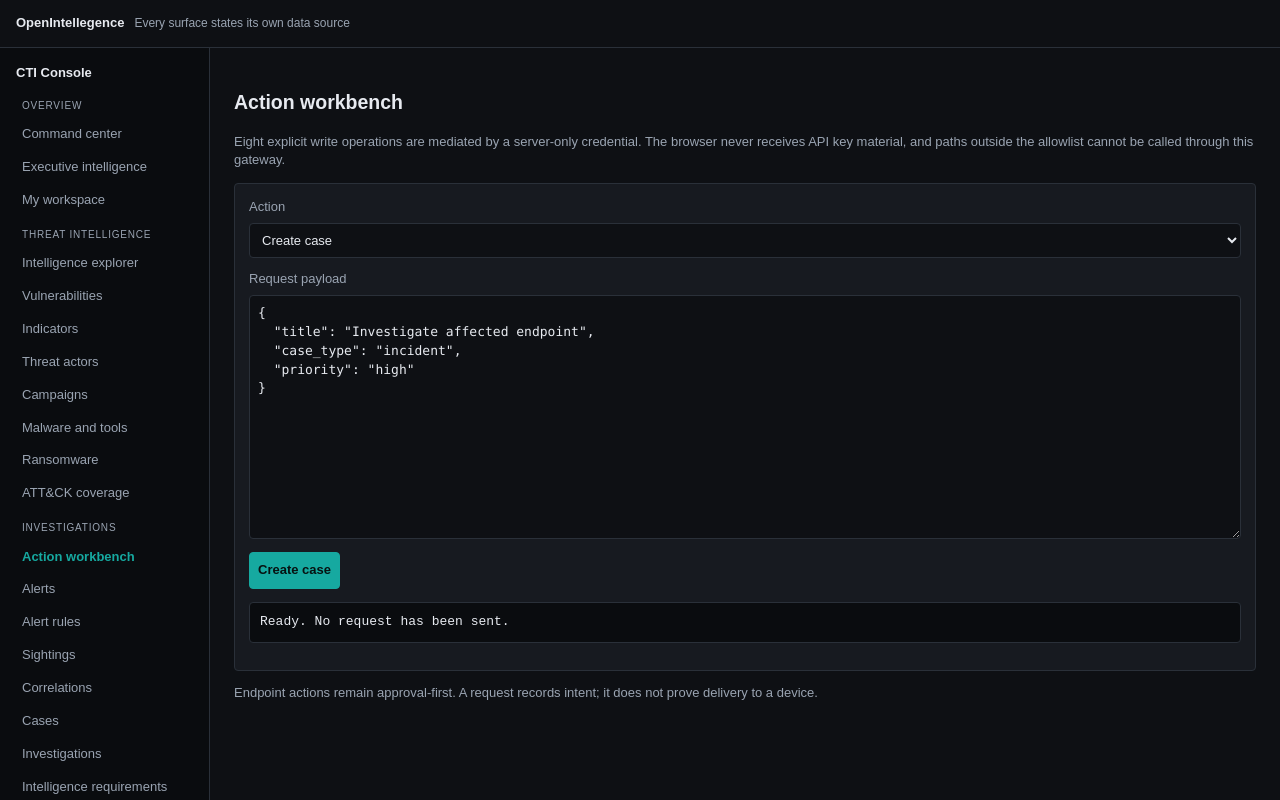
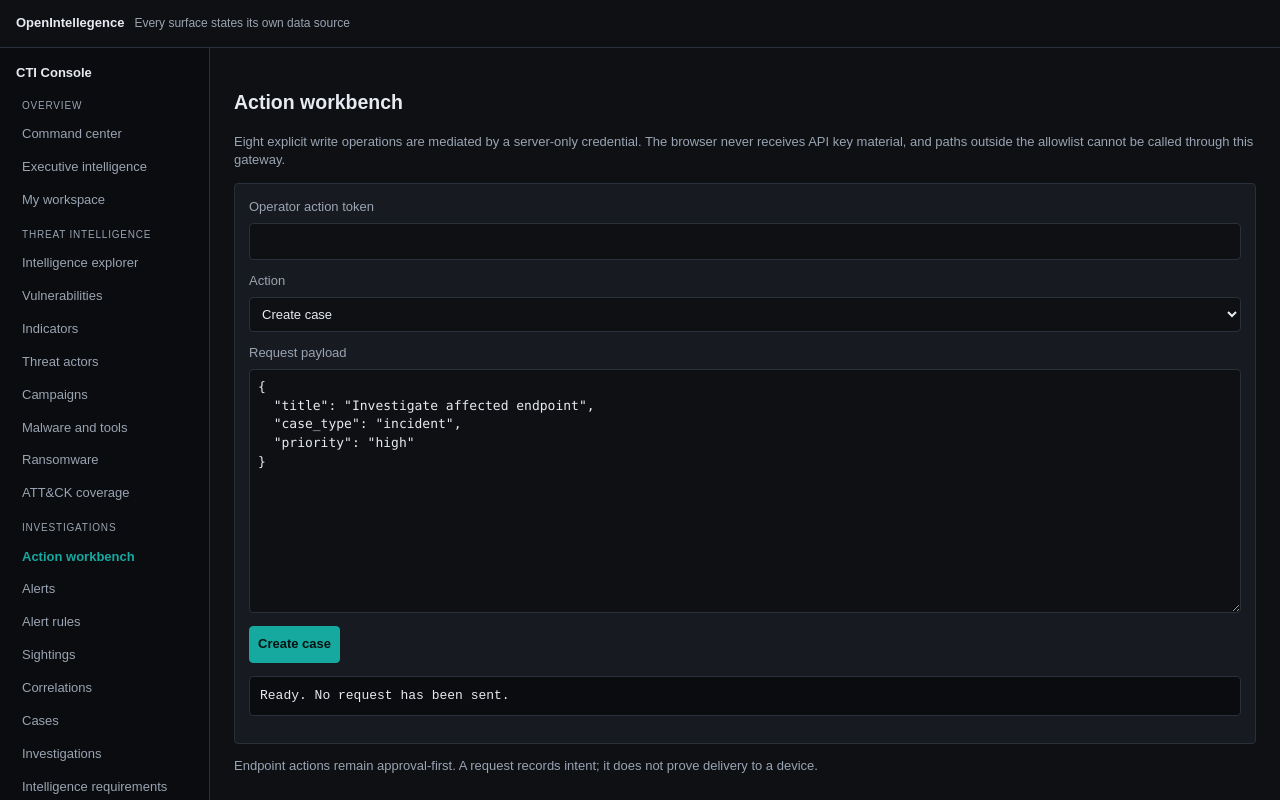
Before and after one commit to stmarya/OpenIntellegence, a Next.js app in the folder frontend/: page /actions in a window 1280 px wide. Shown: the top 800 px of the page. Built offline with nearby package versions, Linux system fonts and the light colour scheme.

Commit message:
fix(console): require a separate operator token for write actions

```diff
--- a/frontend/src/app/api/actions/route.ts
+++ b/frontend/src/app/api/actions/route.ts
@@ -1,49 +1,17 @@
+import { timingSafeEqual } from 'node:crypto';
 import { NextRequest, NextResponse } from 'next/server';
-
-const BASE_URL = process.env.API_BASE_URL;
-const SERVICE_KEY = process.env.API_SERVICE_KEY;
-
-const ACTIONS: Record<string, { method: 'POST'; path: (id?: string) => string }> = {
-  create_case: { method: 'POST', path: () => '/cases' },
-  create_investigation: { method: 'POST', path: () => '/investigations' },
-  create_alert_rule: { method: 'POST', path: () => '/alert-rules' },
-  acknowledge_alert: { method: 'POST', path: (id) => `/alerts/${encodeURIComponent(id ?? '')}/acknowledge` },
-  trigger_ingest: { method: 'POST', path: (id) => `/ingest/${encodeURIComponent(id ?? '')}/run` },
-  generate_report: { method: 'POST', path: () => '/reports/generate' },
-  create_endpoint_intent: { method: 'POST', path: () => '/endpoint-intents' },
-  create_api_key: { method: 'POST', path: () => '/api-keys' },
-};
-
-export async function POST(request: NextRequest) {
-  if (!BASE_URL || !/^https?:\/\//.test(BASE_URL) || !SERVICE_KEY) {
-    return NextResponse.json(
-      { error: 'Write gateway is unavailable. Configure absolute API_BASE_URL and server-only API_SERVICE_KEY.' },
-      { status: 503 },
-    );
-  }
-  let input: { action?: string; id?: string; payload?: unknown };
-  try {
-    input = await request.json();
-  } catch {
-    return NextResponse.json({ error: 'Request body must be JSON.' }, { status: 400 });
-  }
-  const operation = input.action ? ACTIONS[input.action] : undefined;
-  if (!operation) return NextResponse.json({ error: 'Action is not allowlisted.' }, { status: 422 });
-  if ((input.action === 'acknowledge_alert' || input.action === 'trigger_ingest') && !input.id) {
-    return NextResponse.json({ error: 'This action requires a target id.' }, { status: 422 });
-  }
-  try {
-    const upstream = await fetch(`${BASE_URL}${operation.path(input.id)}`, {
-      method: operation.method,
-      headers: { 'Content-Type': 'application/json', Accept: 'application/json', 'X-API-Key': SERVICE_KEY },
-      body: JSON.stringify(input.payload ?? {}),
-      cache: 'no-store',
-    });
-    const text = await upstream.text();
-    let body: unknown = null;
-    try { body = text ? JSON.parse(text) : null; } catch { body = { message: 'Upstream returned non-JSON content.' }; }
-    return NextResponse.json(body, { status: upstream.status });
-  } catch {
-    return NextResponse.json({ error: 'The intelligence API could not be reached.' }, { status: 502 });
-  }
+const BASE_URL=process.env.API_BASE_URL; const SERVICE_KEY=process.env.API_SERVICE_KEY; const ACTION_TOKEN=process.env.CONSOLE_ACTION_TOKEN;
+const ACTIONS:Record<string,{path:(id?:string)=>string}>={create_case:{path:()=>'/cases'},create_investigation:{path:()=>'/investigations'},create_alert_rule:{path:()=>'/alert-rules'},acknowledge_alert:{path:(id)=>`/alerts/${encodeURIComponent(id??'')}/acknowledge`},trigger_ingest:{path:(id)=>`/ingest/${encodeURIComponent(id??'')}/run`},generate_report:{path:()=>'/reports/generate'},create_endpoint_intent:{path:()=>'/endpoint-intents'},create_api_key:{path:()=>'/api-keys'}};
+function authorised(presented:string|null):boolean{
+  if(!presented||!ACTION_TOKEN)return false; const a=Buffer.from(presented); const b=Buffer.from(ACTION_TOKEN); return a.length===b.length&&timingSafeEqual(a,b);
 }
+export async function POST(request:NextRequest){
+  if(!BASE_URL||!/^https?:\/\//.test(BASE_URL)||!SERVICE_KEY||!ACTION_TOKEN)return NextResponse.json({error:'Write gateway is disabled until API_BASE_URL, API_SERVICE_KEY, and CONSOLE_ACTION_TOKEN are configured.'},{status:503});
+  if(!authorised(request.headers.get('X-Console-Action-Token')))return NextResponse.json({error:'Operator authorisation failed.'},{status:401});
+  const origin=request.headers.get('origin'); if(origin&&origin!==request.nextUrl.origin)return NextResponse.json({error:'Cross-origin write requests are rejected.'},{status:403});
+  let input:{action?:string;id?:string;payload?:unknown}; try{input=await request.json();}catch{return NextResponse.json({error:'Request body must be JSON.'},{status:400});}
+  const operation=input.action?ACTIONS[input.action]:undefined; if(!operation)return NextResponse.json({error:'Action is not allowlisted.'},{status:422});
+  if((input.action==='acknowledge_alert'||input.action==='trigger_ingest')&&!input.id)return NextResponse.json({error:'This action requires a target id.'},{status:422});
+  try{const upstream=await fetch(`${BASE_URL}${operation.path(input.id)}`,{method:'POST',headers:{'Content-Type':'application/json',Accept:'application/json','X-API-Key':SERVICE_KEY},body:JSON.stringify(input.payload??{}),cache:'no-store'}); const text=await upstream.text(); let body:unknown=null; try{body=text?JSON.parse(text):null;}catch{body={message:'Upstream returned non-JSON content.'};} return NextResponse.json(body,{status:upstream.status});}
+  catch{return NextResponse.json({error:'The intelligence API could not be reached.'},{status:502});}
+}
--- a/frontend/src/components/ActionWorkbench.tsx
+++ b/frontend/src/components/ActionWorkbench.tsx
@@ -1,48 +1,10 @@
 'use client';
-
-import { FormEvent, useState } from 'react';
-
-type ActionSpec = { key: string; label: string; target?: string; example: object };
-const ACTIONS: ActionSpec[] = [
-  { key: 'create_case', label: 'Create case', example: { title: 'Investigate affected endpoint', case_type: 'incident', priority: 'high' } },
-  { key: 'create_investigation', label: 'Create investigation', example: { title: 'New intelligence hypothesis', hypothesis: 'Describe the hypothesis', priority: 'medium' } },
-  { key: 'create_alert_rule', label: 'Create alert rule', example: { name: 'KEV exposure', trigger_type: 'kev_exposure', condition: {}, severity: 'high', cooldown_minutes: 60 } },
-  { key: 'acknowledge_alert', label: 'Acknowledge alert', target: 'Alert ID', example: {} },
-  { key: 'trigger_ingest', label: 'Trigger ingestion', target: 'Connector name', example: {} },
-  { key: 'generate_report', label: 'Generate report', example: { template: 'executive_brief', title: 'Executive intelligence brief' } },
-  { key: 'create_endpoint_intent', label: 'Request endpoint action', example: { agent_id: 'agent-uuid', intent_type: 'collect_inventory', expires_at: '2026-08-03T09:00:00Z' } },
-  { key: 'create_api_key', label: 'Create API key', example: { name: 'Automation client', scopes: ['read'], rate_limit_per_hour: 1000 } },
-];
-
-export function ActionWorkbench() {
-  const [selected, setSelected] = useState(ACTIONS[0]);
-  const [target, setTarget] = useState('');
-  const [payload, setPayload] = useState(JSON.stringify(ACTIONS[0].example, null, 2));
-  const [status, setStatus] = useState('Ready. No request has been sent.');
-  const [busy, setBusy] = useState(false);
-
-  function choose(key: string) {
-    const next = ACTIONS.find((item) => item.key === key) ?? ACTIONS[0];
-    setSelected(next); setTarget(''); setPayload(JSON.stringify(next.example, null, 2)); setStatus('Ready. No request has been sent.');
-  }
-
-  async function submit(event: FormEvent) {
-    event.preventDefault(); setBusy(true); setStatus('Submitting…');
-    let parsed: unknown;
-    try { parsed = JSON.parse(payload); } catch { setStatus('Payload is not valid JSON. Nothing was sent.'); setBusy(false); return; }
-    try {
-      const response = await fetch('/api/actions', { method: 'POST', headers: { 'Content-Type': 'application/json' }, body: JSON.stringify({ action: selected.key, id: target || undefined, payload: parsed }) });
-      const body = await response.json();
-      setStatus(response.ok ? `Accepted (HTTP ${response.status}).\n${JSON.stringify(body, null, 2)}` : `Rejected (HTTP ${response.status}).\n${JSON.stringify(body, null, 2)}`);
-    } catch { setStatus('Write gateway could not be reached. The action outcome is unknown; check the audit log before retrying.'); }
-    finally { setBusy(false); }
-  }
-
-  return <form className="reference" onSubmit={submit}>
-    <label>Action<br /><select value={selected.key} onChange={(e) => choose(e.target.value)}>{ACTIONS.map((item) => <option key={item.key} value={item.key}>{item.label}</option>)}</select></label>
-    {selected.target ? <label>{selected.target}<br /><input required value={target} onChange={(e) => setTarget(e.target.value)} /></label> : null}
-    <label>Request payload<br /><textarea rows={12} value={payload} onChange={(e) => setPayload(e.target.value)} spellCheck={false} /></label>
-    <p><button type="submit" disabled={busy}>{busy ? 'Submitting…' : selected.label}</button></p>
-    <pre aria-live="polite">{status}</pre>
-  </form>;
+import {FormEvent,useState} from 'react';
+type Spec={key:string;label:string;target?:string;example:object};
+const ACTIONS:Spec[]=[{key:'create_case',label:'Create case',example:{title:'Investigate affected endpoint',case_type:'incident',priority:'high'}},{key:'create_investigation',label:'Create investigation',example:{title:'New intelligence hypothesis',hypothesis:'Describe the hypothesis',priority:'medium'}},{key:'create_alert_rule',label:'Create alert rule',example:{name:'KEV exposure',trigger_type:'kev_exposure',condition:{},severity:'high',cooldown_minutes:60}},{key:'acknowledge_alert',label:'Acknowledge alert',target:'Alert ID',example:{}},{key:'trigger_ingest',label:'Trigger ingestion',target:'Connector name',example:{}},{key:'generate_report',label:'Generate report',example:{template:'executive_brief',title:'Executive intelligence brief'}},{key:'create_endpoint_intent',label:'Request endpoint action',example:{agent_id:'agent-uuid',intent_type:'collect_inventory',expires_at:'2026-08-03T09:00:00Z'}},{key:'create_api_key',label:'Create API key',example:{name:'Automation client',scopes:['read'],rate_limit_per_hour:1000}}];
+export function ActionWorkbench(){
+ const[selected,setSelected]=useState(ACTIONS[0]);const[target,setTarget]=useState('');const[token,setToken]=useState('');const[payload,setPayload]=useState(JSON.stringify(ACTIONS[0].example,null,2));const[message,setMessage]=useState('Ready. No request has been sent.');const[busy,setBusy]=useState(false);
+ function choose(key:string){const next=ACTIONS.find(x=>x.key===key)??ACTIONS[0];setSelected(next);setTarget('');setPayload(JSON.stringify(next.example,null,2));setMessage('Ready. No request has been sent.');}
+ async function submit(event:FormEvent){event.preventDefault();setBusy(true);setMessage('Submitting…');let parsed:unknown;try{parsed=JSON.parse(payload);}catch{setMessage('Payload is not valid JSON. Nothing was sent.');setBusy(false);return;}try{const response=await fetch('/api/actions',{method:'POST',headers:{'Content-Type':'application/json','X-Console-Action-Token':token},body:JSON.stringify({action:selected.key,id:target||undefined,payload:parsed})});const body=await response.json();setMessage(`${response.ok?'Accepted':'Rejected'} (HTTP ${response.status}).\n${JSON.stringify(body,null,2)}`);}catch{setMessage('Write gateway could not be reached. Outcome is unknown; check the audit log before retrying.');}finally{setBusy(false);}}
+ return <form className="reference" onSubmit={submit}><label>Operator action token<br/><input type="password" required autoComplete="off" value={token} onChange={e=>setToken(e.target.value)}/></label><label>Action<br/><select value={selected.key} onChange={e=>choose(e.target.value)}>{ACTIONS.map(x=><option key={x.key} value={x.key}>{x.label}</option>)}</select></label>{selected.target?<label>{selected.target}<br/><input required value={target} onChange={e=>setTarget(e.target.value)}/></label>:null}<label>Request payload<br/><textarea rows={12} value={payload} onChange={e=>setPayload(e.target.value)} spellCheck={false}/></label><p><button type="submit" disabled={busy}>{busy?'Submitting…':selected.label}</button></p><pre aria-live="polite">{message}</pre></form>;
 }
```
Also changed, not shown: 2 other files (tests, documents, lock files or other folders).
